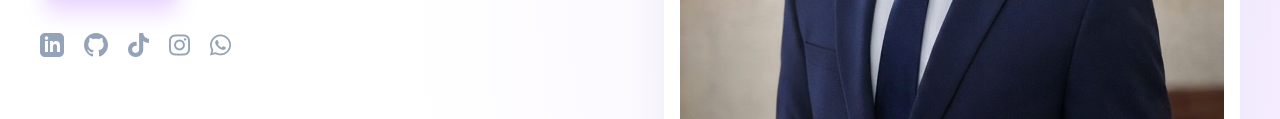
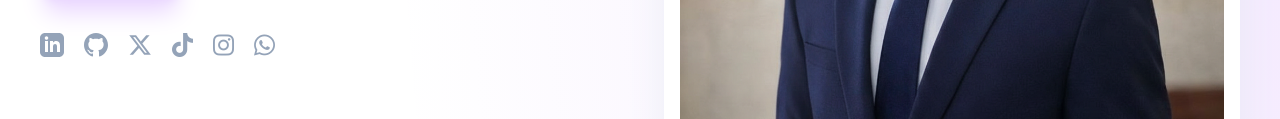
Before and after one commit to EllieClint14/portfolio, a plain HTML site: page PORTFOLIO/index.html in a window 1280 px wide. Shown: the part 572-691 px from the top of the page. Drawn offline with nearby package versions, Linux system fonts and the light colour scheme.

```diff
--- a/PORTFOLIO/index.html
+++ b/PORTFOLIO/index.html
@@ -73,6 +73,9 @@
     </a>
     <a href="https://github.com/EllieClint14" target="_blank" class="text-slate-400 hover:text-purple-600 transition-colors">
         <svg class="w-6 h-6" fill="currentColor" viewBox="0 0 24 24"><path d="M12 0c-6.626 0-12 5.373-12 12 0 5.302 3.438 9.8 8.207 11.387.599.111.793-.261.793-.577v-2.234c-3.338.726-4.033-1.416-4.033-1.416-.546-1.387-1.333-1.756-1.333-1.756-1.089-.745.083-.729.083-.729 1.205.084 1.839 1.237 1.839 1.237 1.07 1.834 2.807 1.304 3.492.997.107-.775.418-1.305.762-1.604-2.665-.305-5.467-1.334-5.467-5.931 0-1.311.469-2.381 1.236-3.221-.124-.303-.535-1.524.117-3.176 0 0 1.008-.322 3.301 1.23.957-.266 1.983-.399 3.003-.404 1.02.005 2.047.138 3.006.404 2.291-1.552 3.297-1.23 3.297-1.23.653 1.653.242 2.874.118 3.176.77.84 1.235 1.911 1.235 3.221 0 4.609-2.807 5.624-5.479 5.921.43.372.823 1.102.823 2.222v3.293c0 .319.192.694.801.576 4.765-1.589 8.199-6.086 8.199-11.386 0-6.627-5.373-12-12-12z"/></svg>
+    </a>
+                <a href="https://x.com/EllieClint14" target="_blank" title="X (Twitter)" class="text-slate-400 hover:text-slate-900 transition-all hover:scale-110">
+        <i class="fa-brands fa-x-twitter text-2xl"></i>
     </a>
                 <a href="https://www.tiktok.com/@ellieclint14" target="_blank" title="TikTok" class="text-slate-400 hover:text-sky-400 transition-all hover:scale-110">
         <i class="fa-brands fa-tiktok text-2xl"></i>
```
